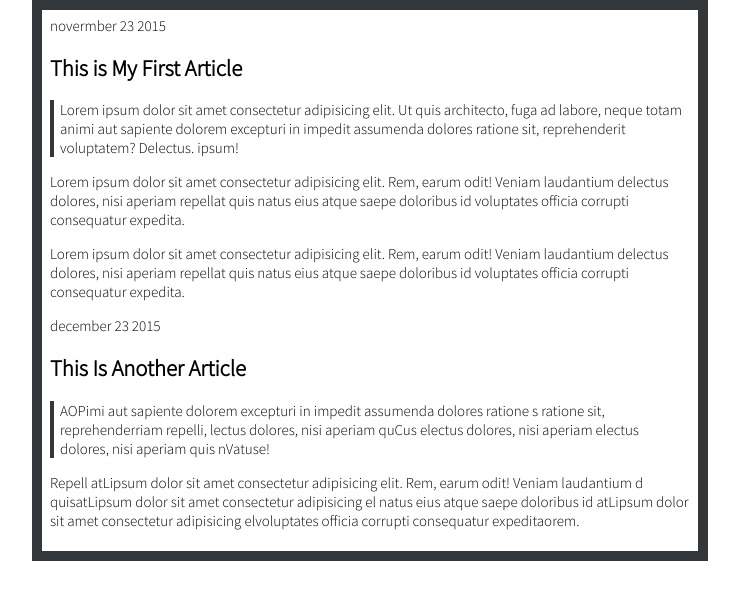
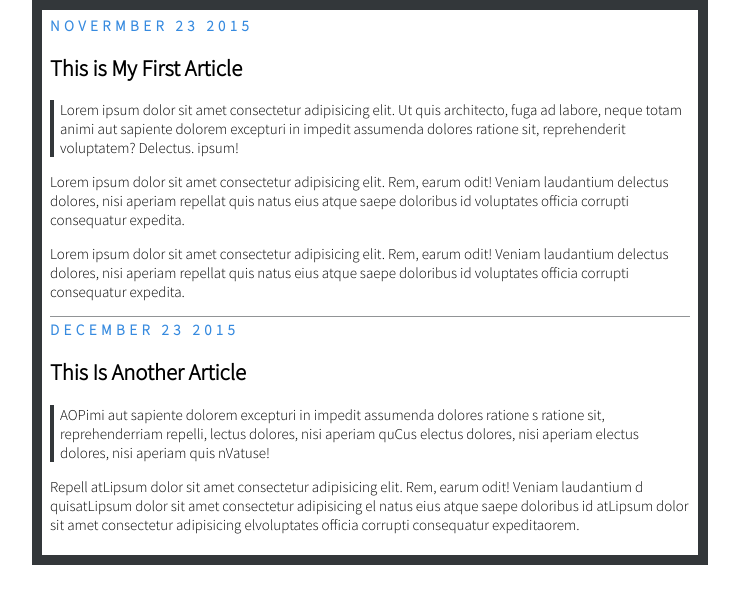
Before and after one commit to kokocat1313/Blog, a plain HTML site: page index.html in a window 1280 px wide. Shown: the whole page, without its empty margins (270-1009 px from the left). Drawn offline with Linux system fonts and the light colour scheme.

Commit message:
Update styles.css

```diff
--- a/styles.css
+++ b/styles.css
@@ -11,7 +11,7 @@ margin: 0 auto;
 padding:6px 8px;
 }
 
-.date{
+.date-1, .date-2{
     font-weight: 500;
     text-transform: uppercase;
     color:#368adf;
@@ -19,6 +19,11 @@ padding:6px 8px;
     font-weight: bold;
 }
 
+.date-2{
+    border-top: 1px solid #919496;;
+    padding-top:0.2em;
+}
+
 .first-paragraph{
     border-left: 4px solid #33373a;
     padding-left:0.4em;
```
